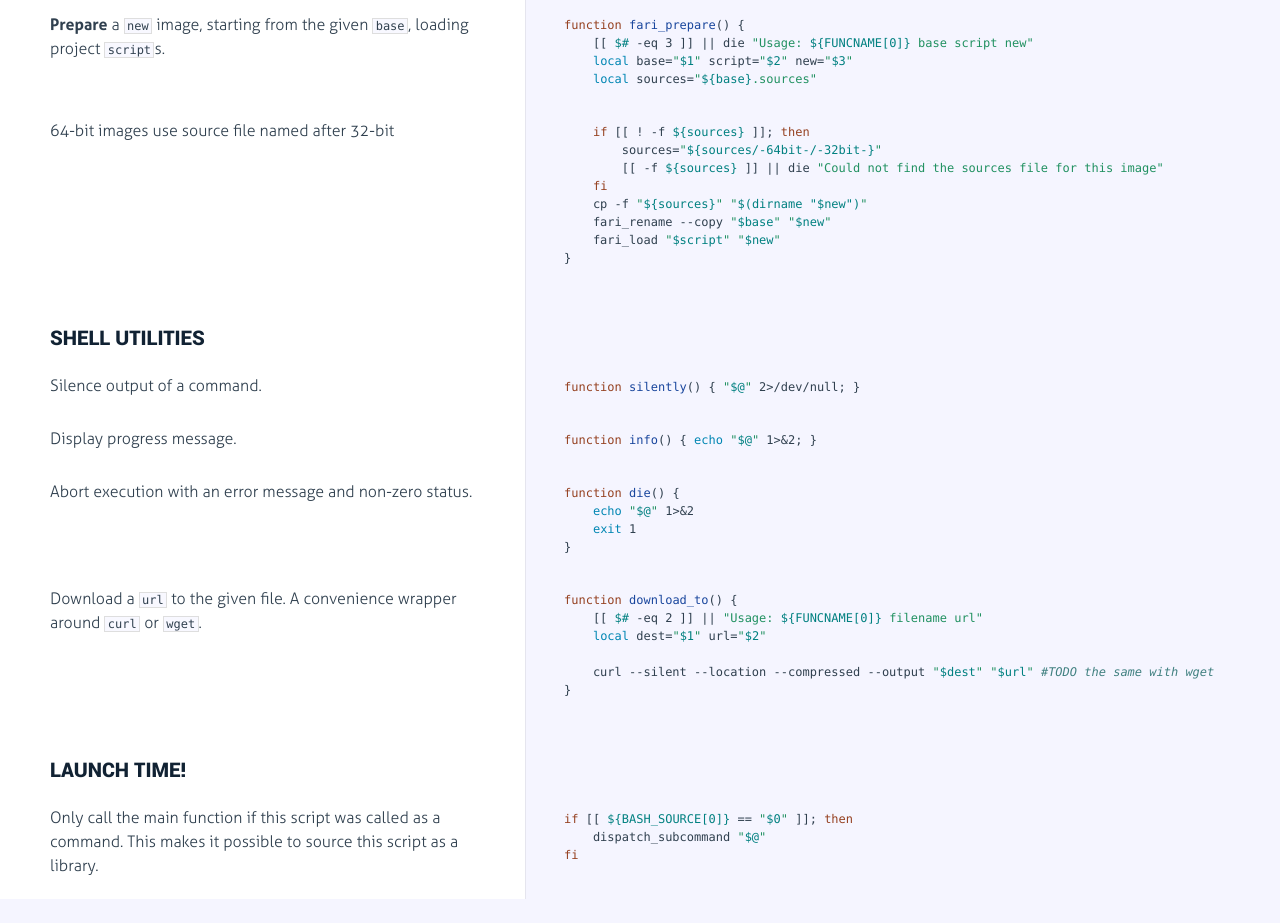
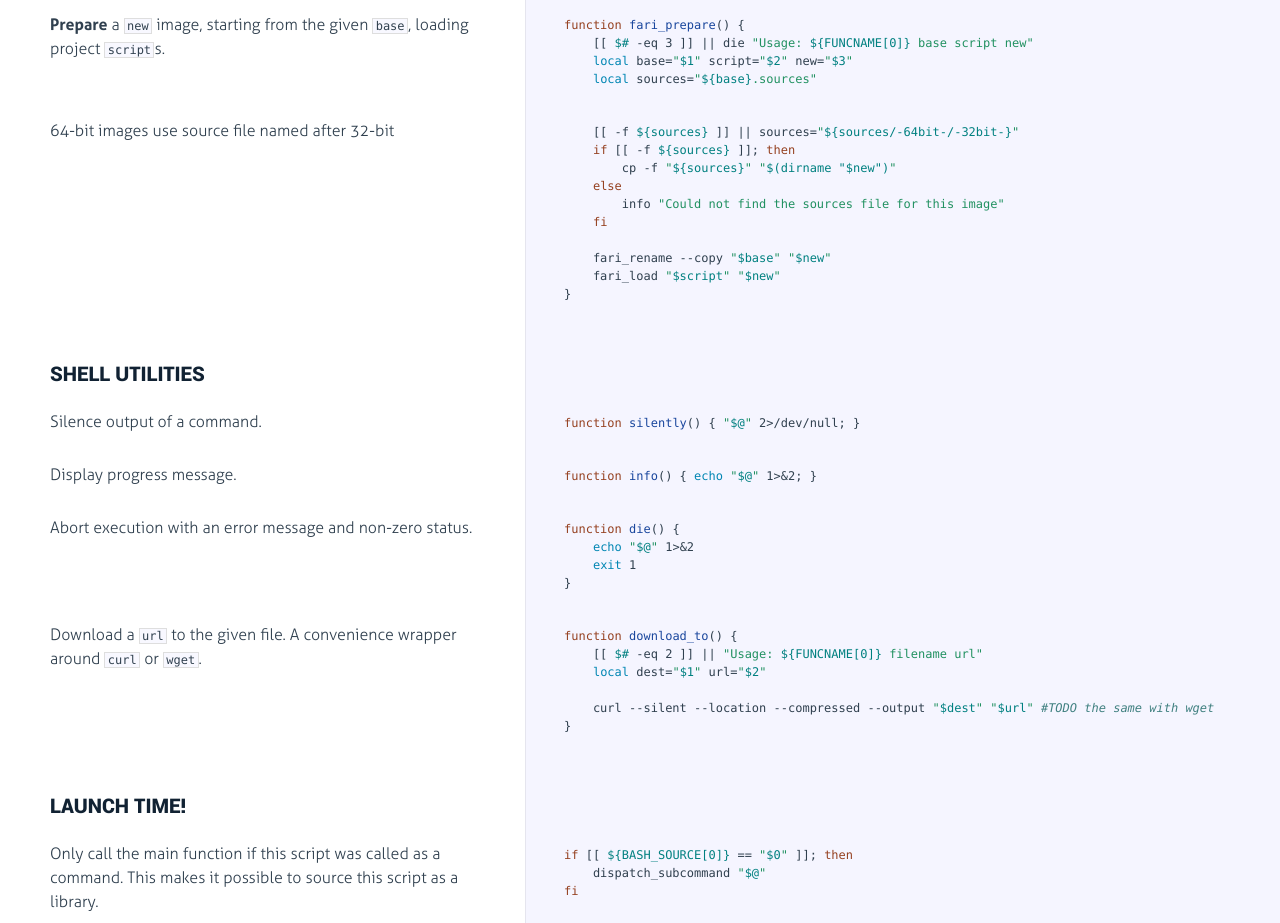
Before and after one commit to cdlm/fari.sh, a plain HTML site: page fari.html in a window 1280 px wide. Shown: the part 5200-6123 px from the top of the page. Before the commit the page ends 6099 px from the top, so only its background shows below. Drawn offline with Linux system fonts and the light colour scheme.

Commit message:
Rebuild docs

```diff
--- a/fari.html
+++ b/fari.html
@@ -606,11 +606,13 @@ minus extension.</p>
 
             </div>
 
-            <div class="content"><div class='highlight'><pre>    <span class="hljs-keyword">if</span> [[ ! -f <span class="hljs-variable">${sources}</span> ]]; <span class="hljs-keyword">then</span>
-        sources=<span class="hljs-string">"<span class="hljs-variable">${sources/-64bit-/-32bit-}</span>"</span>
-        [[ -f <span class="hljs-variable">${sources}</span> ]] || die <span class="hljs-string">"Could not find the sources file for this image"</span>
+            <div class="content"><div class='highlight'><pre>    [[ -f <span class="hljs-variable">${sources}</span> ]] || sources=<span class="hljs-string">"<span class="hljs-variable">${sources/-64bit-/-32bit-}</span>"</span>
+    <span class="hljs-keyword">if</span> [[ -f <span class="hljs-variable">${sources}</span> ]]; <span class="hljs-keyword">then</span>
+        cp -f <span class="hljs-string">"<span class="hljs-variable">${sources}</span>"</span> <span class="hljs-string">"<span class="hljs-variable">$(dirname "$new")</span>"</span>
+    <span class="hljs-keyword">else</span>
+        info <span class="hljs-string">"Could not find the sources file for this image"</span>
     <span class="hljs-keyword">fi</span>
-    cp -f <span class="hljs-string">"<span class="hljs-variable">${sources}</span>"</span> <span class="hljs-string">"<span class="hljs-variable">$(dirname "$new")</span>"</span>
+
     fari_rename --copy <span class="hljs-string">"<span class="hljs-variable">$base</span>"</span> <span class="hljs-string">"<span class="hljs-variable">$new</span>"</span>
     fari_load <span class="hljs-string">"<span class="hljs-variable">$script</span>"</span> <span class="hljs-string">"<span class="hljs-variable">$new</span>"</span>
 }</pre></div></div>
```
